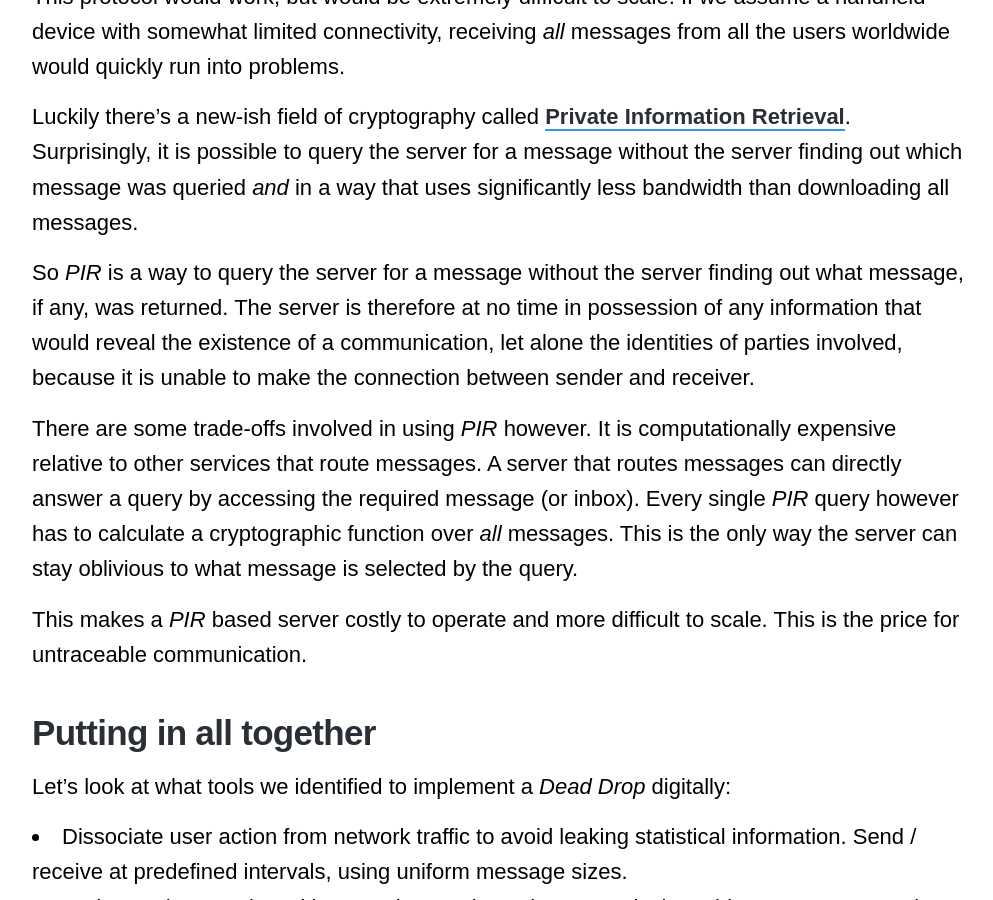
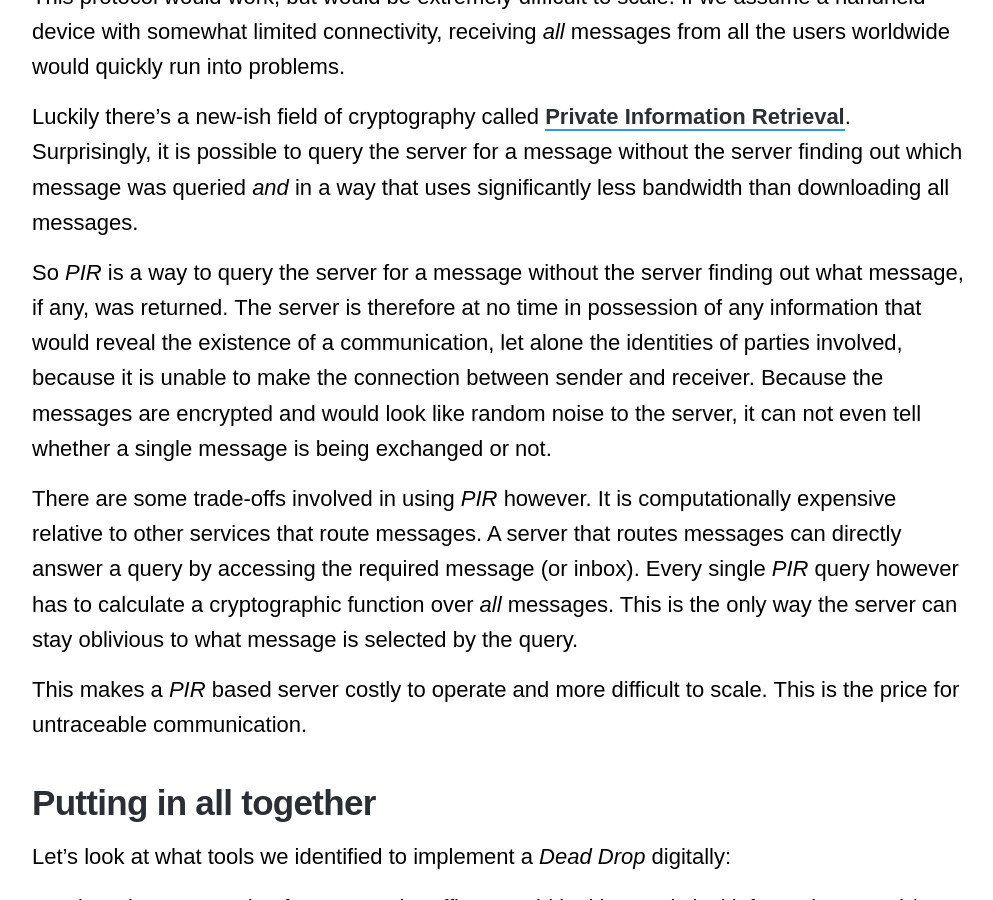
Before and after one commit to crowdymous/crowdymous.github.io, a Jekyll site: the page built from _posts/2021-10-29-untraceable.md, in a window 1280 px wide and 900 px high, scrolled down 4862 px. Shown: the whole window, without its empty margins (138-1131 px from the left). Built offline with Jekyll 4.4.1, drawn with Linux system fonts in a browser that asks for light colours; nearby versions of some CDN libraries; some web fonts are replaced.

Commit message:
Correct wording

```diff
--- a/_posts/2021-10-29-untraceable.md
+++ b/_posts/2021-10-29-untraceable.md
@@ -152,7 +152,8 @@ bandwidth than downloading all messages.
 So *PIR* is a way to query the server for a message without the server finding out what message, if any,
 was returned. The server is therefore at no time in possession of any information that would reveal
 the existence of a communication, let alone the identities of parties involved, because it is unable to
-make the connection between sender and receiver.
+make the connection between sender and receiver. Because the messages are encrypted and would look like
+random noise to the server, it can not even tell whether a single message is being exchanged or not.
 
 There are some trade-offs involved in using *PIR* however. It is computationally expensive
 relative to other services that route messages. A server that routes messages can directly
```
